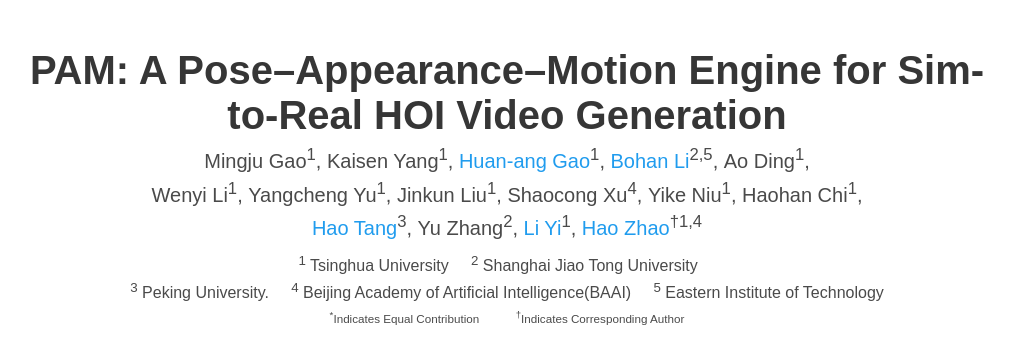
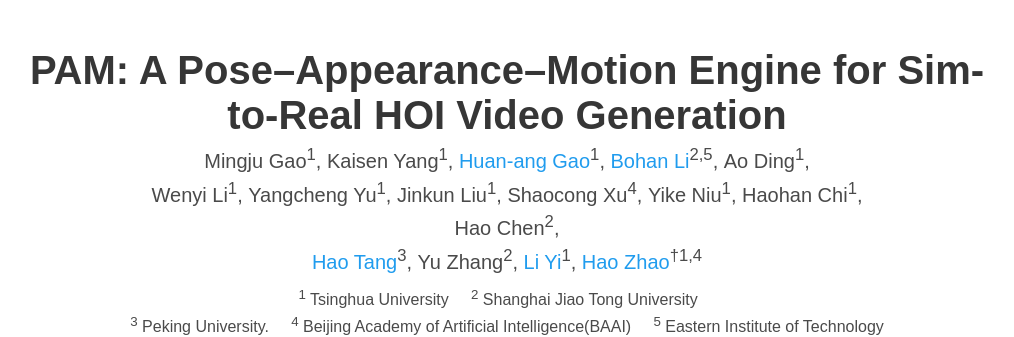
Before and after one commit to GasaiYU/PAM.github.io, a plain HTML site: page index.html in a window 1280 px wide. Shown: the top 337 px of the page, without its empty margins (133-1147 px from the left). Drawn offline with Linux system fonts and the light colour scheme; a script that the page names is missing; some icons are missing.

Commit message:
fix main

```diff
--- a/index.html
+++ b/index.html
@@ -201,6 +201,9 @@
               <span class="author-block">
                 <!-- <a href="SECOND AUTHOR PERSONAL LINK" target="_blank" -->
                 Haohan Chi<sup>1</sup>,</span><br/>
+              <span class="author-block">
+                <!-- <a href="SECOND AUTHOR PERSONAL LINK" target="_blank" -->
+                Hao Chen<sup>2</sup>,</span><br/>
               <span class="author-block">
                 <!-- <a href="https://ha0tang.github.io/" target="_blank">Hao Tang</a><sup>4</sup>,</span> -->
                 <a href="https://ha0tang.github.io/", target="_blank">Hao Tang</a><sup>3</sup>,</span>
```
